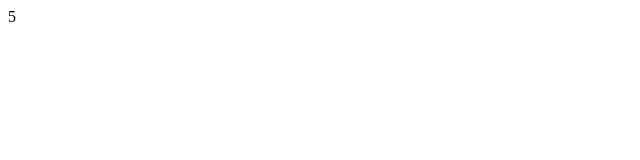
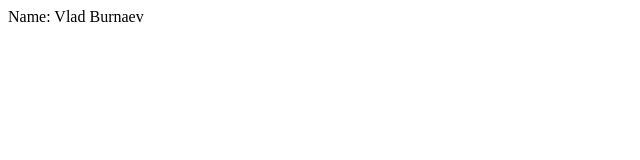
Before and after one commit to vlad-burnaev/chat, a website built with Parcel: page index.html in a window 1280 px wide. Shown: the whole page, without its empty margins (0-640 px from the left). Built offline with nearby package versions, Linux system fonts and the light colour scheme.

Commit message:
first usage of Handlebars

```diff
--- a/index.html
+++ b/index.html
@@ -8,7 +8,8 @@
     <title>Hello world!</title>
 </head>
 <body>
-    <div id="root">Hello World!</div>
+    <div class="root">Hello World!</div>
+
     <script type="module" src="./src/index.js"></script>
 </body>
 </html>
--- a/src/index.js
+++ b/src/index.js
@@ -1,8 +1,5 @@
-import {sum} from './modules/sum';
-
-const root = document.querySelector('#root');
-root.textContent = sum(6, -1).toString();
+const root = document.querySelector('.root');
 
 const Handlebars = require("handlebars");
-const template = Handlebars.compile("Name: {{name}}");
-console.log(template({ name: "Nils" }));
+const template = Handlebars.compile("Name: <span>{{firstname}}</span> {{lastname}}");
+root.innerHTML = template({ firstname: "Vlad", lastname: "Burnaev" });
```
